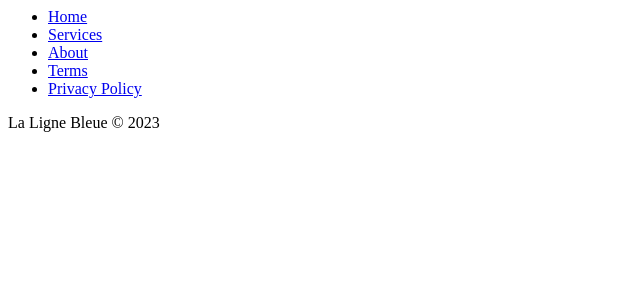
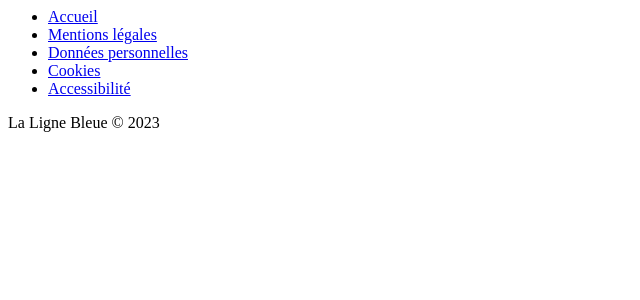
Before and after one commit to WildCodeSchool/2023-02-PHP-Bordeaux-LigneBleue, a Symfony app: template templates/modules/footer.html.twig in a window 1280 px wide. Shown: the top 300 px of the page, without its empty margins (0-640 px from the left). Run offline with Twig, Linux system fonts and the light colour scheme; the template is opened without the code that fills it, so the values that code supplies are empty; some libraries are stand-ins or nearby versions.

Commit message:
add line and legal term

```diff
--- a/templates/modules/footer.html.twig
+++ b/templates/modules/footer.html.twig
@@ -1,12 +1,13 @@
 <div class="footer-basic">
     <footer>
+        <div id="llb-trait-footer"></div>
         <div class="social"></div>
         <ul class="list-inline">
-            <li class="list-inline-item"><a href="#">Home</a></li>
-            <li class="list-inline-item"><a href="#">Services</a></li>
-            <li class="list-inline-item"><a href="#">About</a></li>
-            <li class="list-inline-item"><a href="#">Terms</a></li>
-            <li class="list-inline-item"><a href="#">Privacy Policy</a></li>
+            <li class="list-inline-item"><a href="#">Accueil</a></li>
+            <li class="list-inline-item"><a href="#">Mentions légales</a></li>
+            <li class="list-inline-item"><a href="#">Données personnelles</a></li>
+            <li class="list-inline-item"><a href="#">Cookies</a></li>
+            <li class="list-inline-item"><a href="#">Accessibilité</a></li>
         </ul>
         <p class="copyright">La Ligne Bleue © 2023</p>
     </footer>
```
Also changed, not shown: assets/styles/modules/footer.scss (+7 -0 lines).
